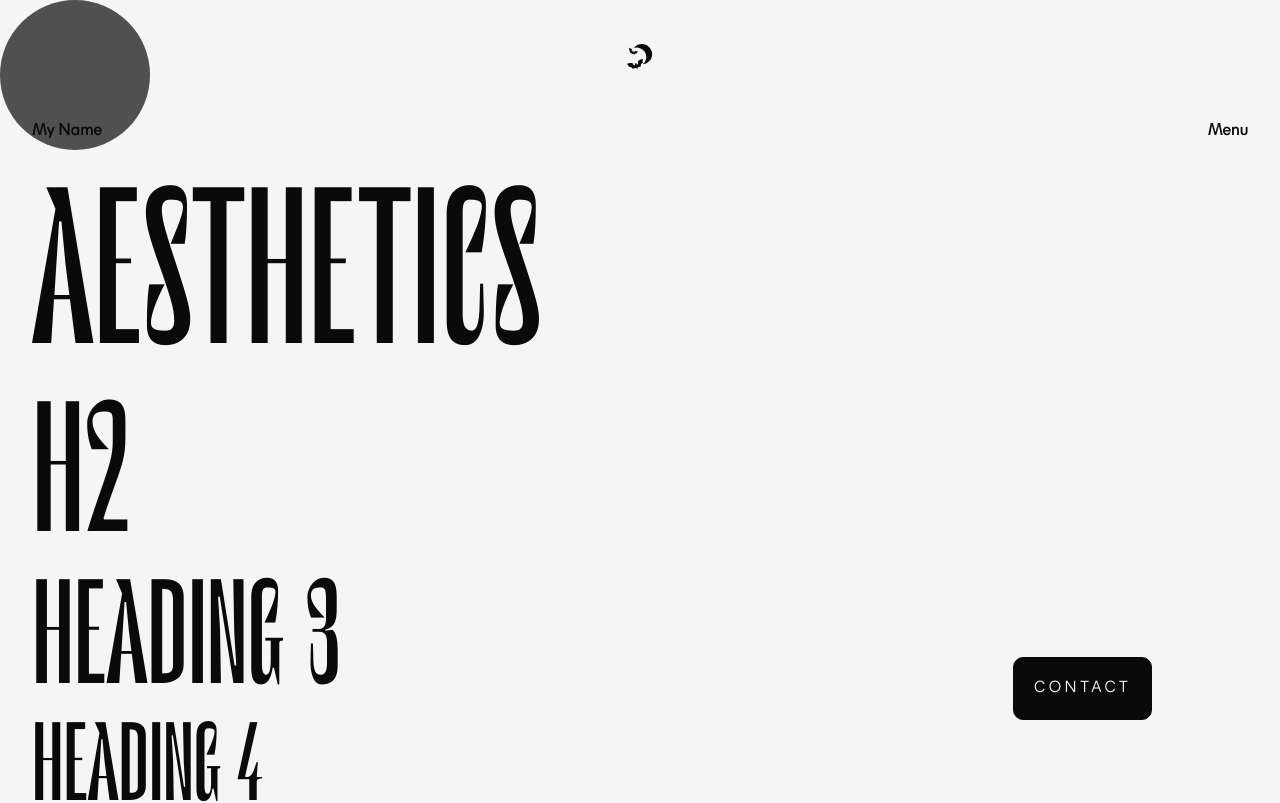
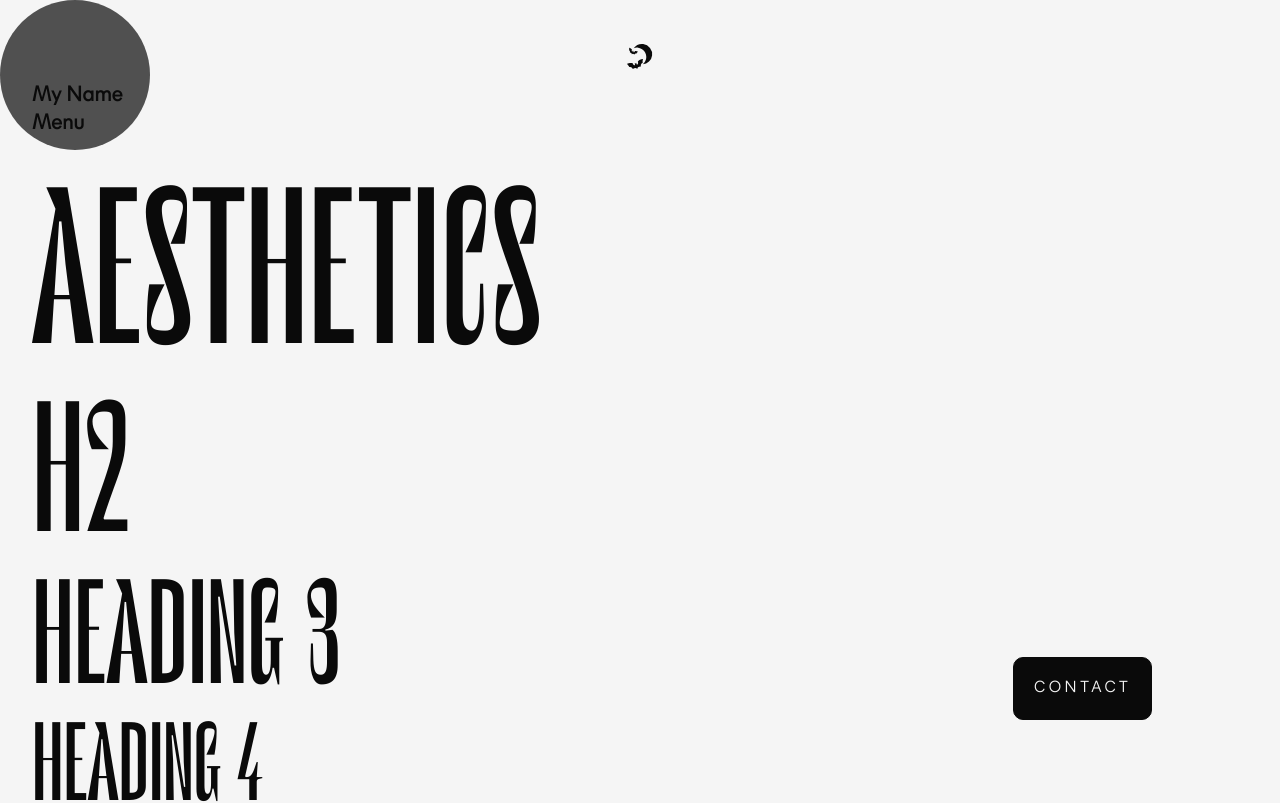
Before and after one commit to bravoosonja/website, a Next.js app: page / in a window 1280 px wide. Shown: the top 803 px of the page. Built offline with nearby package versions, Linux system fonts and the light colour scheme.

Commit message:
Update header styles

```diff
--- a/components/header.js
+++ b/components/header.js
@@ -7,7 +7,6 @@ import Menu from "./menu";
 export default function Header({ setToggleMenu }) {
   return (
     <Container>
-      <Wrapper>
       <InnerHeader>
         <Logo>
           <Link href="/">
@@ -15,42 +14,35 @@ export default function Header({ setToggleMenu }) {
           </Link>
         </Logo>
         <StyledMenu>
-            <StyledButton onClick={() => setToggleMenu(true)}>
-              Menu
-            </StyledButton>
+          <StyledButton onClick={() => setToggleMenu(true)}>Menu</StyledButton>
         </StyledMenu>
       </InnerHeader>
-      </Wrapper>
     </Container>
   );
 }
 
 const Container = styled.div`
   width: 100%;
-  min-width: 100%;
-  /* padding: 0 auto; */
   height: 100px;
   color: ${(props) => props.theme.text};
-`;
-
-const Wrapper = styled.div`
-  /* padding: 0 48px; */
+  display: flex;
+  flex-direction: row;
+  justify-content: space-between;
+  align-items: center;
 `;
 
 const InnerHeader = styled.div`
-  position: relative;
+  position: flex;
   z-index: 10;
   height: 100px;
-  display: flex;
-  justify-content: space-between;
-  align-items: center;
 `;
 
 const Logo = styled.div`
   a {
     font-weight: 700;
-    font-size: 1rem;
+    font-size: 1.3rem;
     color: ${(props) => props.theme.text};
+    display: inline-block;
   }
 `;
 
@@ -61,34 +53,8 @@ const StyledButton = styled.div`
   background: none;
   outline: none;
   cursor: pointer;
-  font-size: 1rem;
+  font-size: 1.3rem;
   font-weight: 700;
   color: ${(props) => props.theme.text};
+  display: block;
 `;
-
-// const Wrapper = styled.div`
-//   font-family: "Mier";
-//   font-size: 5rems;
-//   font-weight: bolder;
-//   width: 100%;
-//   display: flex;
-//   flex-direction: row;
-//   justify-content: space-between;
-//   align-items: center;
-//   background-color: transparent;
-// `;
-
-// const Name = styled.div`
-//   background-color: transparent;
-//   color: ${(props) => props.theme.text};
-//   font-size: 1.3rem;
-// `;
-
-// const StyledMenu = styled.div`
-//   background-color: transparent;
-//   font-size: 1.7rem;
-//   display: flex;
-//   justify-content: flex-end;
-//   align-items: center;
-//   color: ${(props) => props.theme.text};
-// `;
--- a/pages/index.js
+++ b/pages/index.js
@@ -19,8 +19,8 @@ export default function IndexPage() {
       </Head>
       <CustomCursor />
 
+      <Menu toggleMenu={toggleMenu} setToggleMenu={setToggleMenu} />
       <Header setToggleMenu={setToggleMenu} />
-      <Menu toggleMenu={toggleMenu} setToggleMenu={setToggleMenu} />
       <ContactButton />
       <div>
         <h1>AESTHETICS</h1>
```
Lines whose indentation alone changed are shown as unchanged.
